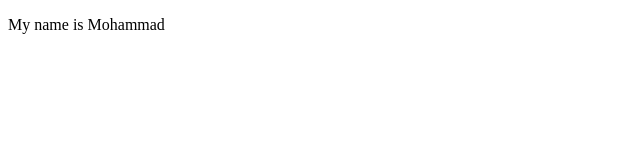
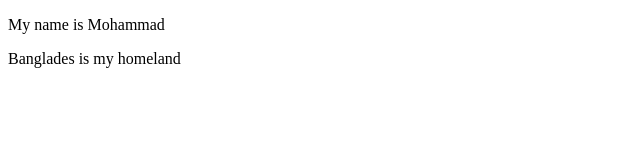
Before and after one commit to mdbinmokhtar/Practice1, a plain HTML site: page index.html in a window 1280 px wide. Shown: the whole page, without its empty margins (0-640 px from the left). Drawn offline with Linux system fonts and the light colour scheme.

Commit message:
second commit

```diff
--- a/index.html
+++ b/index.html
@@ -7,5 +7,6 @@
 </head>
 <body>
     <P>My name is Mohammad</P>
+    <p>Banglades is my homeland</p>
 </body>
 </html>
```
